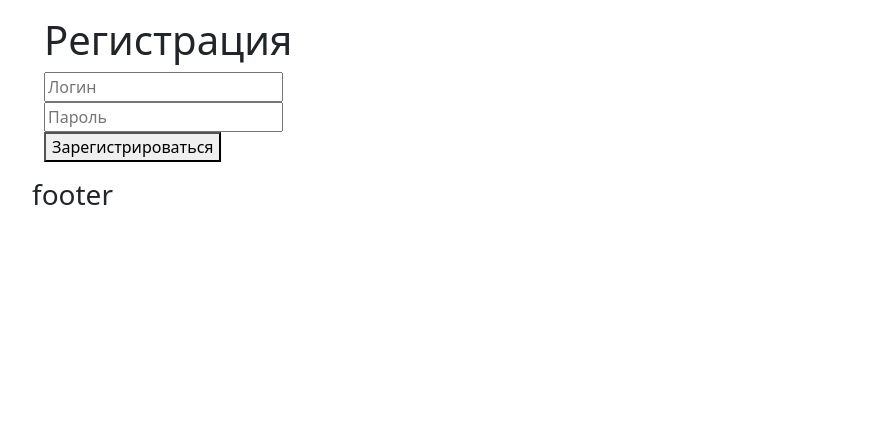
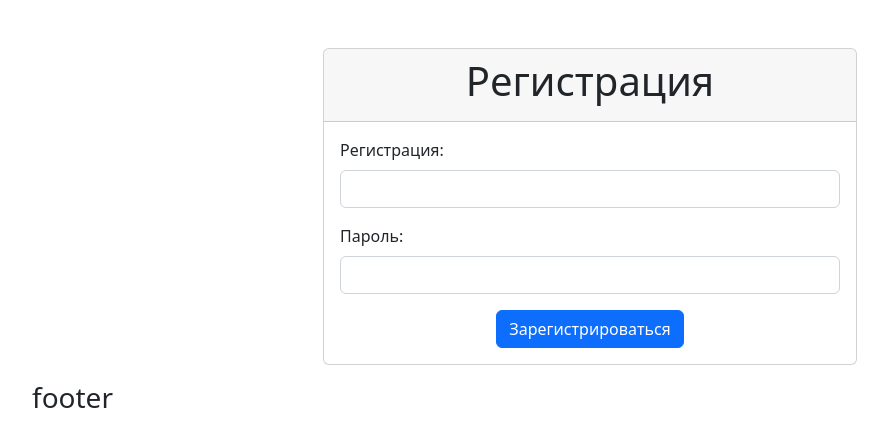
Before and after one commit to magdev22/myvito, a Flask app: page /register in a window 1280 px wide. Shown: the part 56-503 px from the top of the page, without its empty margins (50-938 px from the left). Run offline with Flask 3, Linux system fonts and the light colour scheme.

Commit message:
сверстал страницу регистрациии и сделал вывод приветствия юзера

```diff
--- a/app.py
+++ b/app.py
@@ -51,22 +51,24 @@ def realty():
 @app.route('/login', methods=['GET', 'POST'])
 def login():
      if request.method == 'GET':
-        return render_template('login.html', realty=realty)
+        return render_template('login.html')
      if request.method == 'POST':
         username = request.form['username']
         password = request.form['password']
 
         password = request.form['password']
 
+        users = User.query.all()
+
         user = User.query.filter_by(username=username).first()
 
         if user and check_password_hash(user.password, password):
             # Здесь вы можете выполнить дополнительные действия при успешной аутентификации
             flash('Успешный вход!', 'success')
-            return redirect(url_for('index'))
+            return render_template('login.html', user=user)
         else:
             flash('Неверный логин или пароль', 'error')
-            return redirect(url_for('login_form'))
+            return render_template('login.html')
 
 @app.route('/register', methods=['GET', 'POST'])
 def register():
@@ -85,7 +87,7 @@ def register():
             db.session.add(user)
             db.session.commit()
             flash('Регистрация прошла успешно', 'success')
-            return redirect(url_for('register'))
+            return render_template('register.html', user=user)
 
 
 if __name__ == '__main__':
--- a/templates/register.html
+++ b/templates/register.html
@@ -2,22 +2,47 @@
 
 {% block content %}
   <div class="container">
-    <h1>Регистрация</h1>
-    <form method="post">
-      <input type="text" name="username" placeholder="Логин" required><br>
-      <input type="password" name="password" placeholder="Пароль" required><br>
-      <button type="submit">Зарегистрироваться</button>
-    </form>
+    <div class="row justify-content-center mt-5">
+      <div class="col-md-6">
+        <div class="card">
+          <div class="card-header">
+            <h1 class="text-center">Регистрация</h1>
+          </div>
+
+          <div class="card-body">
             {% with messages = get_flashed_messages() %}
               {% if messages %}
                 <div class="alert alert-danger">
                   <ul>
                     {% for message in messages %}
-            <li>{{ message }}</li>
+                      <li>{{ message  }} </li>
+                        {% if user %}
+                        <li>добро пожаловать {{ user.username  }} </li>
+                      {% endif %}
                     {% endfor %}
+
                   </ul>
                 </div>
               {% endif %}
             {% endwith %}
+            <form method="post">
+              <div class="mb-3">
+                <label for="username" class="form-label">Регистрация:</label>
+                <input type="text" class="form-control" id="username" name="username" required>
+              </div>
+              <div class="mb-3">
+                <label for="password" class="form-label">Пароль:</label>
+                <input type="password" class="form-control" id="password" name="password" required>
+              </div>
+              <div class="text-center">
+                <button type="submit" class="btn btn-primary">Зарегистрироваться</button>
+              </div>
+            </form>
+
+          </div>
+        </div>
+      </div>
+    </div>
+
   </div>
 {% endblock %}
```
Also changed, not shown: templates/login.html (+9 -1 lines), instance/db.db. Lines whose indentation alone changed are shown as unchanged.
